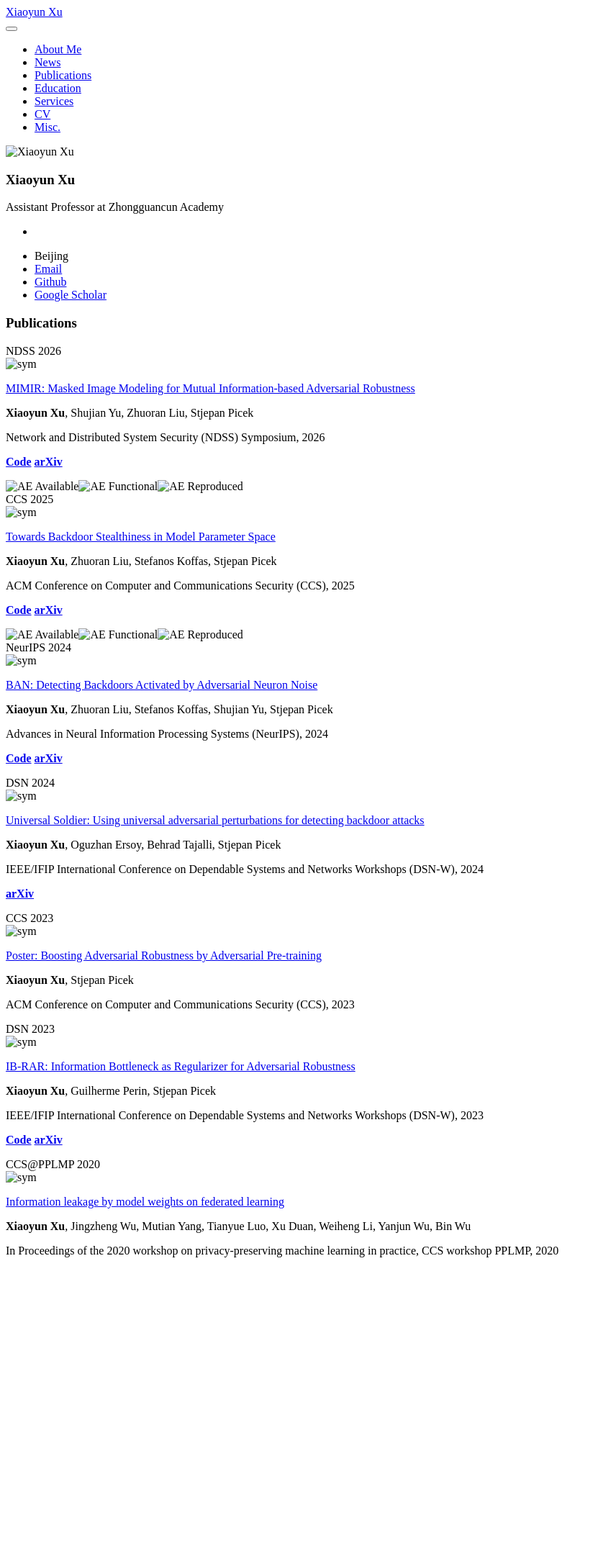
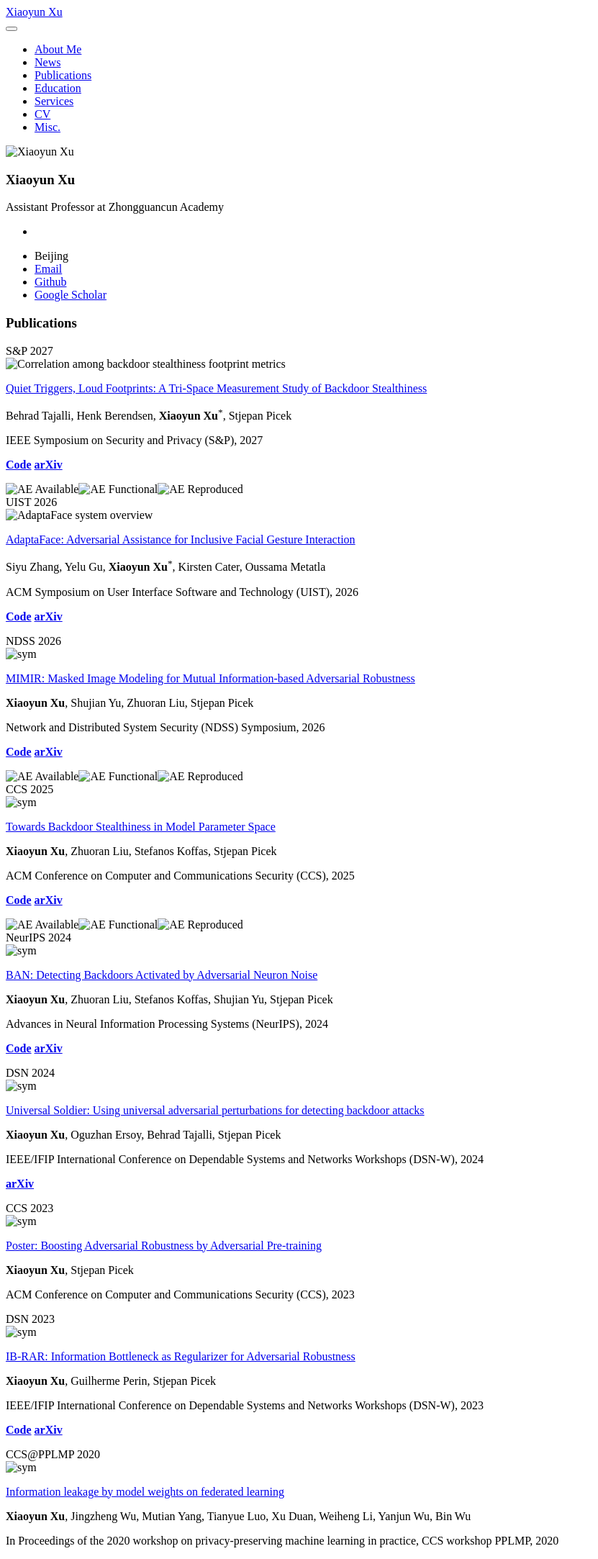
Before and after one commit to xiaoyunxxy/xiaoyunxxy.github.io, a Jekyll site: the page built from _pages/include/pub.md, in a window 1280 px wide. Shown: the whole page at 72% size, without its empty margins (0-831 px from the left). Built offline with Jekyll 4.4.1, drawn with Linux system fonts in a browser that asks for light colours; our own code applies the rules of GitHub Pages for plain Markdown files; before the commit the page ends 1763 px from its top, so only the background shows below that.

Commit message:
Add S&P 2027 and UIST 2026 publications with artifact badges

```diff
--- a/_config.yml
+++ b/_config.yml
@@ -65,6 +65,7 @@ include:
   - _pages
   - files
 exclude:
+  - AGENTS.md
   - docs
   - google_scholar_crawler
   - CLAUDE.md
--- a/_pages/include/pub.md
+++ b/_pages/include/pub.md
@@ -1,4 +1,37 @@
 # Publications
+
+<div class='paper-box'><div class='paper-box-image'><div><div class="badge">S&amp;P 2027</div><img src='images/quiet_triggers.png' alt="Correlation among backdoor stealthiness footprint metrics" width="75%"></div></div>
+<div class='paper-box-text' markdown="1">
+
+[Quiet Triggers, Loud Footprints: A Tri-Space Measurement Study of Backdoor Stealthiness](https://arxiv.org/abs/2610.19947)
+
+Behrad Tajalli, Henk Berendsen, **Xiaoyun Xu**<sup title="Corresponding author">*</sup>, Stjepan Picek
+
+IEEE Symposium on Security and Privacy (S&P), 2027
+
+[**Code**](https://doi.org/10.5281/zenodo.22757052)
+[**arXiv**](https://arxiv.org/abs/2610.19947)
+
+<div class="ae-badge"><img src='ae_badge/SP2027/ieeebadges-available.png' alt="AE Available"><img src='ae_badge/SP2027/ieeebadges-functional.png' alt="AE Functional"><img src='ae_badge/SP2027/ieeebadges-reproduced.png' alt="AE Reproduced"></div>
+</div>
+</div>
+
+
+<div class='paper-box'><div class='paper-box-image'><div><div class="badge">UIST 2026</div><img src='images/adaptaface.png' alt="AdaptaFace system overview" width="75%"></div></div>
+<div class='paper-box-text' markdown="1">
+
+[AdaptaFace: Adversarial Assistance for Inclusive Facial Gesture Interaction](https://arxiv.org/abs/2610.19977)
+
+Siyu Zhang, Yelu Gu, **Xiaoyun Xu**<sup title="Corresponding author">*</sup>, Kirsten Cater, Oussama Metatla
+
+ACM Symposium on User Interface Software and Technology (UIST), 2026
+
+[**Code**](https://github.com/SiyuZhang-zsy/AdaptaFace)
+[**arXiv**](https://arxiv.org/abs/2610.19977)
+
+</div>
+</div>
+
 
 <div class='paper-box'><div class='paper-box-image'><div><div class="badge">NDSS 2026</div><img src='images/mimir.png' alt="sym" width="75%"></div></div>
 <div class='paper-box-text' markdown="1">
--- a/_sass/_refresh.scss
+++ b/_sass/_refresh.scss
@@ -85,8 +85,8 @@ a:focus-visible, summary:focus-visible { outline: 2px solid #2463a6; outline-off
   position: static; display: inline-block; margin: 0 0 10px; padding: 3px 9px;
   color: #315d89; background: #edf3f9; border: 1px solid #d7e2ed; border-radius: 3px; font-size: 11px; font-weight: 650;
 }
-.page__content .ae-badge { gap: 5px; margin-top: 12px; }
-.page__content .ae-badge img { height: 36px; width: auto; box-shadow: none; }
+.page__content .ae-badge { gap: 8px; margin-top: 12px; flex-wrap: wrap; }
+.page__content .ae-badge img { height: 64px; width: auto; max-width: 100%; object-fit: contain; box-shadow: none; }
 .page__content > ul { padding-left: 20px; }
 .page__content > ul li::marker { color: #7c8998; }
 @media (min-width: 925px) {
```
Also changed, not shown: ae_badge/SP2027/ieeebadges-available.png (added), ae_badge/SP2027/ieeebadges-functional.png (added), ae_badge/SP2027/ieeebadges-reproduced.png (added), images/adaptaface.png (added), images/quiet_triggers.png (added), 3 other files.
